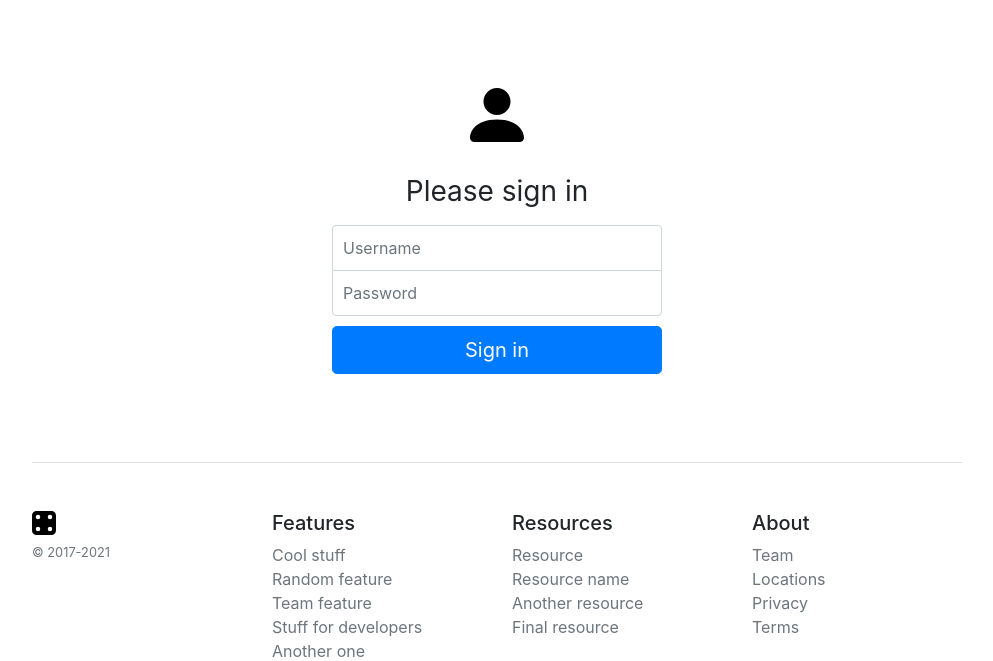
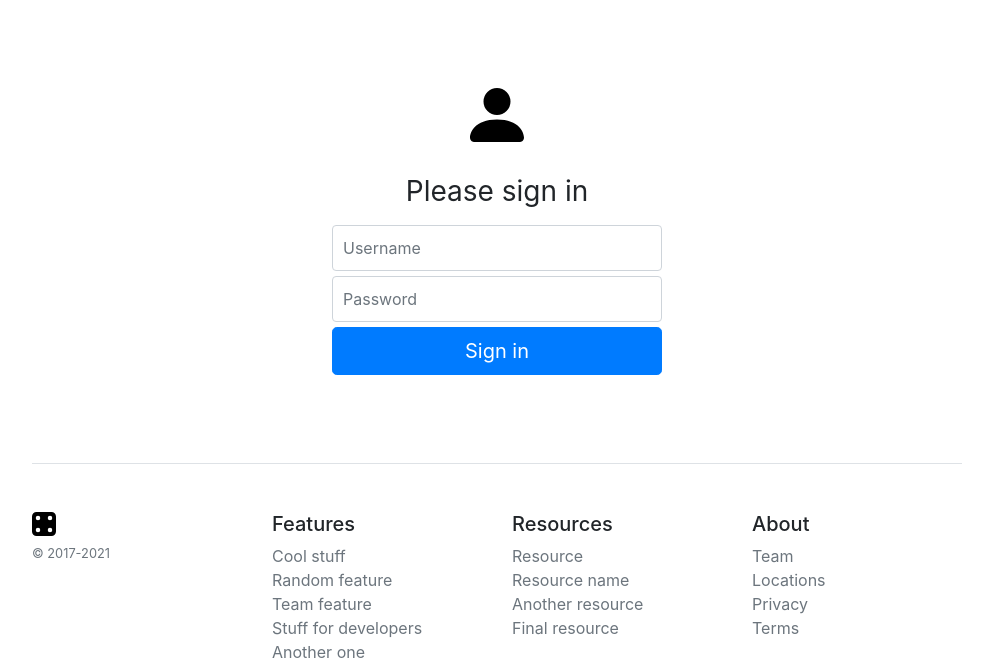
Before and after one commit to filipposonnati/final_project, a Symfony app: template templates/security/login.html.twig in a window 1280 px wide. Shown: the part 88-749 px from the top of the page, without its empty margins (143-1136 px from the left). Run offline with Twig, Linux system fonts and the light colour scheme; the template is opened without the code that fills it, so the values that code supplies are empty; some libraries are stand-ins or nearby versions.

Commit message:
register error

```diff
--- a/public/css/security.css
+++ b/public/css/security.css
@@ -14,7 +14,6 @@ body {
     margin: auto;
     padding-top: 80px;
     padding-bottom: 40px;
-    align-items: center;
     text-align: center;
 }
 
@@ -34,30 +33,12 @@ body {
     z-index: 2;
 }
 
-.form-signin input[type="text"] {
-    margin-bottom: -1px;
-    border-bottom-right-radius: 0;
-    border-bottom-left-radius: 0;
+.form-signin input {
+    margin-bottom: 5px;
 }
 
-.form-signin input[type="password"] {
-    border-top-left-radius: 0;
-    border-top-right-radius: 0;
-    margin-top: -1px;
-}
-
-.form-signin input[id="inputPassword"] {
-    margin-bottom: 10px;
-}
-
-.form-signin input[id="registration_form_plainPassword_first"] {
-    margin-bottom: -1px;
-    border-bottom-right-radius: 0;
-    border-bottom-left-radius: 0;
-}
-
-.form-signin input[id="registration_form_plainPassword_second"] {
-    margin-bottom: 10px;
+.form-signin button {
+    margin-top: 5px;
 }
 
 #already_logged {
--- a/templates/base.html.twig
+++ b/templates/base.html.twig
@@ -28,7 +28,9 @@
 			}
 		</style>
 
-		<link rel="stylesheet" href="{{ asset("/css/main.css") }}"> {% block style %}{% endblock %}
+		<link rel="stylesheet" href="{{ asset("/css/main.css") }}">
+
+		{% block style %}{% endblock %}
 		</head>
 		<body>
 			<div class="d-flex flex-column flex-md-row align-items-center p-3 px-md-4 mb-3 bg-white border-bottom shadow-sm">
--- a/templates/security/register.html.twig
+++ b/templates/security/register.html.twig
@@ -4,7 +4,7 @@
 {% endblock %}
 
 {% block style %}
-	<link rel="stylesheet" href="{{ asset("/css/security.css") }}">
+	<link href="{{ asset("/css/security.css") }}" rel="stylesheet">
 {% endblock %}
 
 {% block body %}
```
